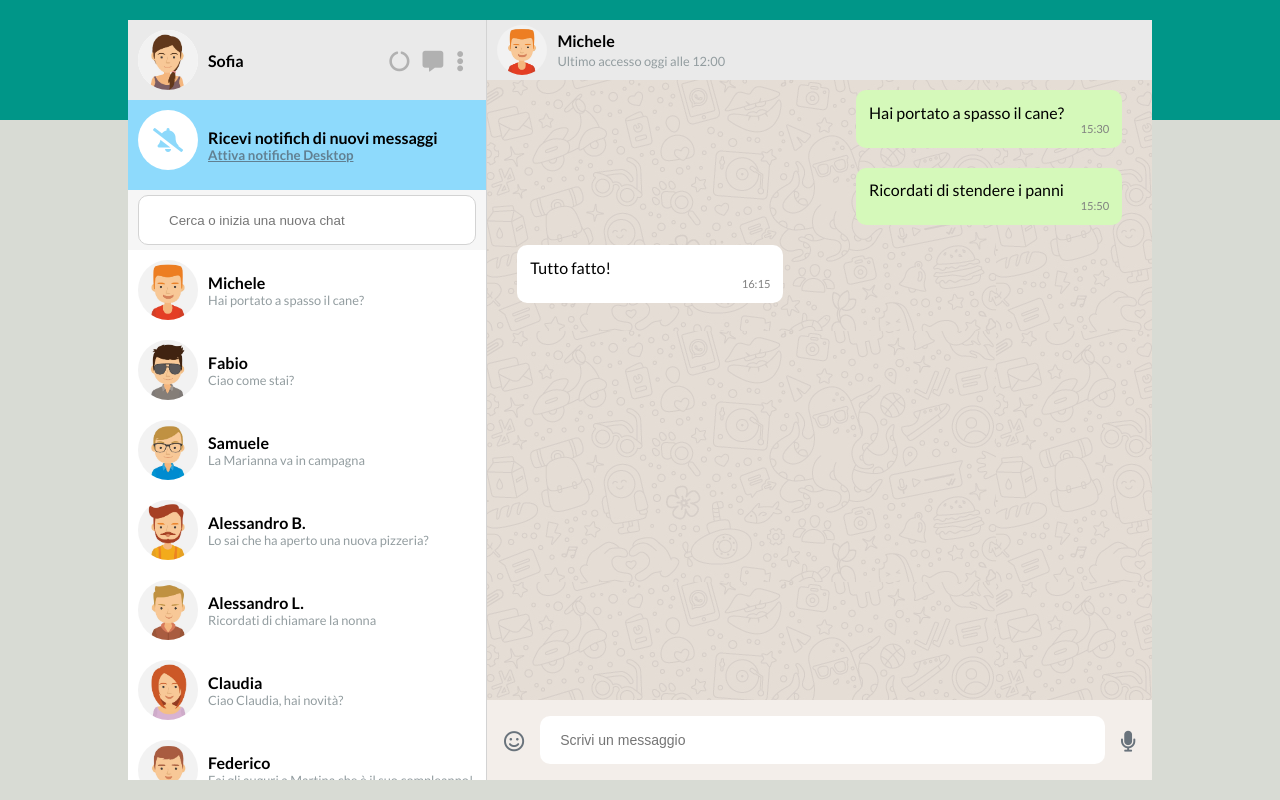
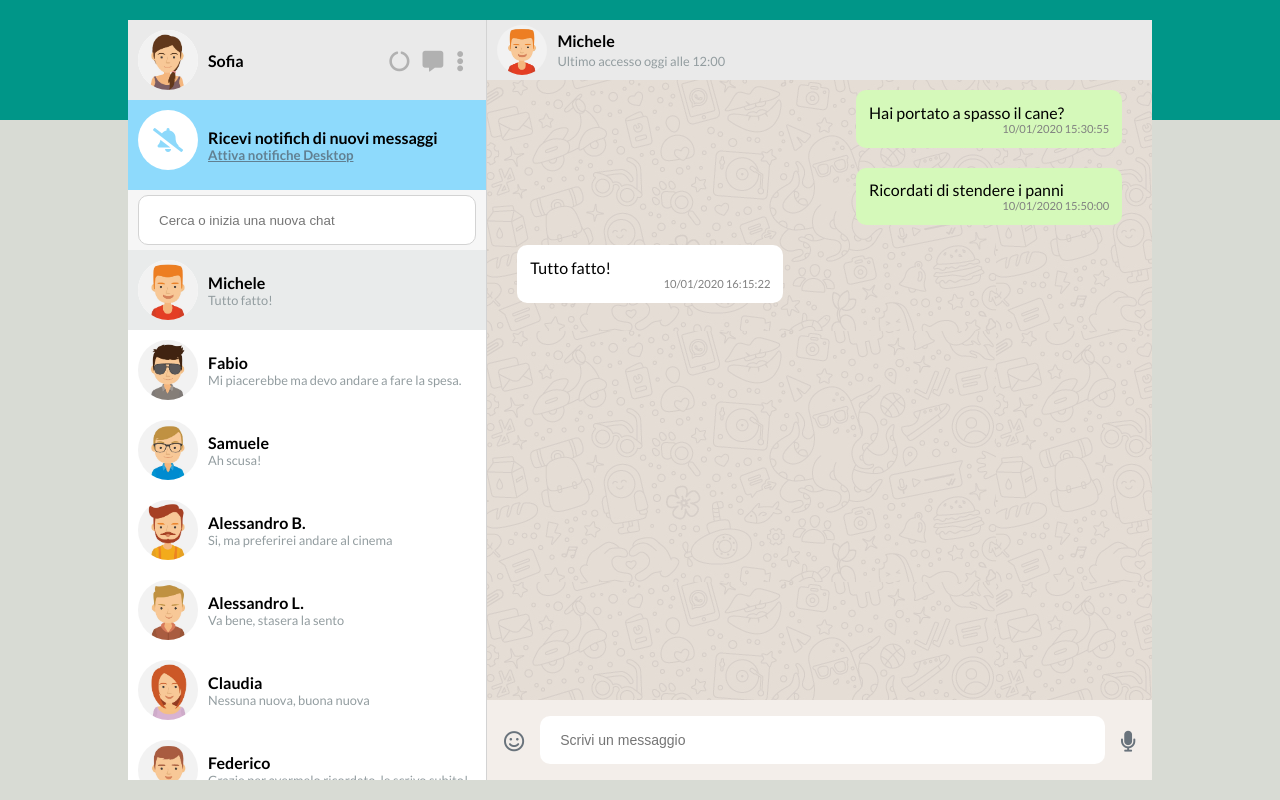
Before and after one commit to francescoP02/vue-boolzapp, a plain HTML site: page index.html in a window 1280 px wide. Drawn offline with nearby package versions, Linux system fonts and the light colour scheme.

Commit message:
MILESTONE2 done

```diff
--- a/css/style.css
+++ b/css/style.css
@@ -158,10 +158,6 @@ li {
     outline: none;
 }
 
-.finder input::placeholder {
-    padding-left: 10px;
-}
-
 /* CHAT */
 
 .chat {
@@ -170,12 +166,16 @@ li {
     display: flex;
     width: 100%;
     flex-direction: column;
-    overflow-y: auto;
+    overflow-y: scroll;
 }
 
 .chat-section {
     display: flex;
     flex-direction: row;
+}
+
+.chat-section.active {
+    background-color: #e9ebeb;
 }
 
 .chat-section section {
--- a/index.html
+++ b/index.html
@@ -66,7 +66,7 @@
 
                 <div class="chat">
 
-                    <section class="chat-section" v-for="item in contacts">
+                    <section class="chat-section" v-for="(item, index) in contacts" @click="clickedItem(index)" :class="{active : index === currentContact}">
                         <div class="icon">
                             <img class="img-icon" :src="'img/avatar'+ item.avatar +'.jpg'" alt="">
                         </div>
@@ -74,7 +74,7 @@
                         <section>
 
                             <h4>{{item.name}}</h4>
-                            <span>{{ item.messages[0].message }}</span>
+                            <span>{{item.messages[item.messages.length - 1].message}}</span>
 
                         </section>
 
@@ -87,32 +87,24 @@
             <div class="messages">
                 <div class="top">
                     <div class="icon-message">
-                        <img class="img-icon" src="img/avatar_1.jpg" alt="">
+                        <img class="img-icon" :src="'img/avatar'+ contacts[currentContact].avatar +'.jpg'" alt="">
                     </div>
 
                     <section>
 
-                        <h4>Michele</h4>
+                        <h4> {{contacts[currentContact].name}} </h4>
                         <span>Ultimo accesso oggi alle 12:00</span>
 
                     </section>
                 </div>
 
                 <div class="center">
-                    <div class="message sent">
-                        <p>Hai portato a spasso il cane?</p>
-                        <span>15:30</span>
+
+                    <div class="message" v-for="item in contacts[currentContact].messages" :class="{sent : item.status == `sent`, received : item.status == `received`}">
+                        <p>{{item.message}}</p>
+                        <span>{{item.date}}</span>
                     </div>
 
-                    <div class="message sent">
-                        <p>Ricordati di stendere i panni</p>
-                        <span>15:50</span>
-                    </div>
-
-                    <div class="message received">
-                        <p>Tutto fatto!</p>
-                        <span>16:15</span>
-                    </div>
                 </div>
 
                 <div class="bottom">
--- a/js/data.js
+++ b/js/data.js
@@ -2,11 +2,20 @@
 // Il compito è di implementare la MILESTONE 1:
 // --> Replica della grafica con la possibilità di avere messaggi scritti dall’utente (verdi) e dall’interlocutore (bianco) assegnando due classi CSS diverse
 // -->  Visualizzazione dinamica della lista contatti: tramite la direttiva v-for, visualizzare nome e immagine di ogni contatto.
+// Milestone 2
+// --> Visualizzazione dinamica dei messaggi: tramite la direttiva v-for, visualizzare tutti i messaggi relativi al contatto attivo all’interno del pannello della conversazione.
+// --> Click sul contatto mostra la conversazione del contatto cliccato.
+// Milestone 3
+// --> Aggiunta di un messaggio: l’utente scrive un testo nella parte bassa e digitando “enter” il testo viene aggiunto al thread sopra, come messaggio verde.
+// --> Risposta dall’interlocutore: ad ogni inserimento di un messaggio, l’utente riceverà un “ok” come risposta, che apparirà dopo 1 secondo.
+// Milestone 4
+// --> Ricerca utenti: scrivendo qualcosa nell’input a sinistra, vengono visualizzati solo i contatti il cui nome contiene le lettere inserite (es, Marco, Matteo Martina -> Scrivo “mar” rimangono solo Marco e Martina).
 
 var app = new Vue(
     {
         el: `#root`,
         data: {
+            currentContact : 0,
             contacts: [
                 {
                     name: 'Michele',
@@ -174,7 +183,9 @@ var app = new Vue(
         },
 
         methods: {
-
+            clickedItem : function(index) {
+                this.currentContact = index;
+            }
         },
     }
 )
```
